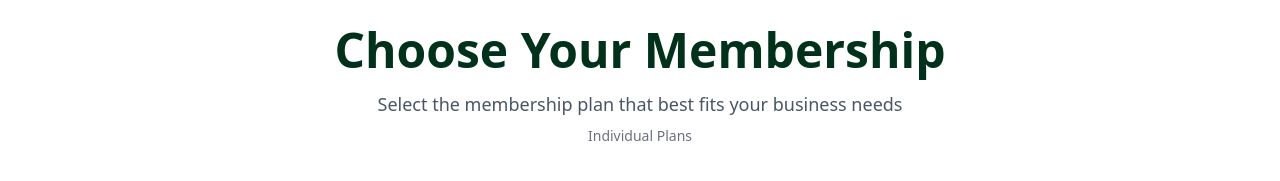
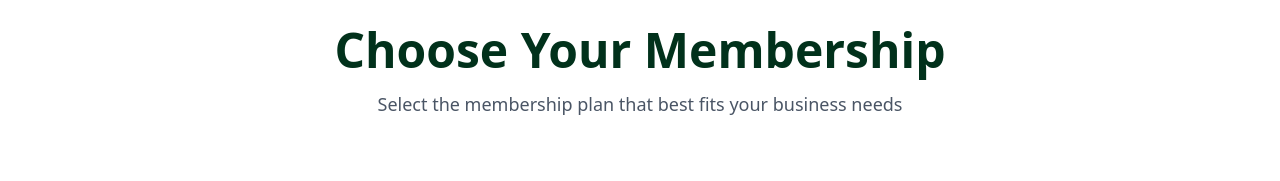
Before and after one commit to ruralchamber/rural_chamber_fe, a Next.js app: page /membership in a window 1280 px wide. Shown: the part 860-1041 px from the top of the page. Built offline with nearby package versions, Linux system fonts and the light colour scheme; no server answers.

Commit message:
Update Membership.tsx

```diff
--- a/components/membership/Membership.tsx
+++ b/components/membership/Membership.tsx
@@ -280,8 +280,7 @@ export default function MembershipPricing() {
       localStorage.getItem("token");
 
     if (!token) {
-      const accountType =
-        plan.membershipType.startsWith("organizational_")
+      const accountType = plan.membershipType.startsWith("organizational_")
         ? "organizational"
         : plan.membershipType.startsWith("individual_")
           ? "individual"
@@ -360,8 +359,7 @@ export default function MembershipPricing() {
         );
         const params = new URLSearchParams({
           membershipType: plan.membershipType,
-          accountType:
-            plan.membershipType.startsWith("organizational_")
+          accountType: plan.membershipType.startsWith("organizational_")
             ? "organizational"
             : plan.accountType === "organizational"
               ? "organizational"
@@ -631,10 +629,6 @@ export default function MembershipPricing() {
           <p className="text-base sm:text-lg text-gray-600 max-w-2xl mx-auto">
             Select the membership plan that best fits your business needs
           </p>
-          <p className="text-sm text-gray-500 mt-2">
-            {userAccountType === "individual" ? "Individual" : "Organizational"}{" "}
-            Plans
-          </p>
         </motion.div>
 
         <div className="flex justify-center mb-8">
```
Lines whose indentation alone changed are shown as unchanged.
